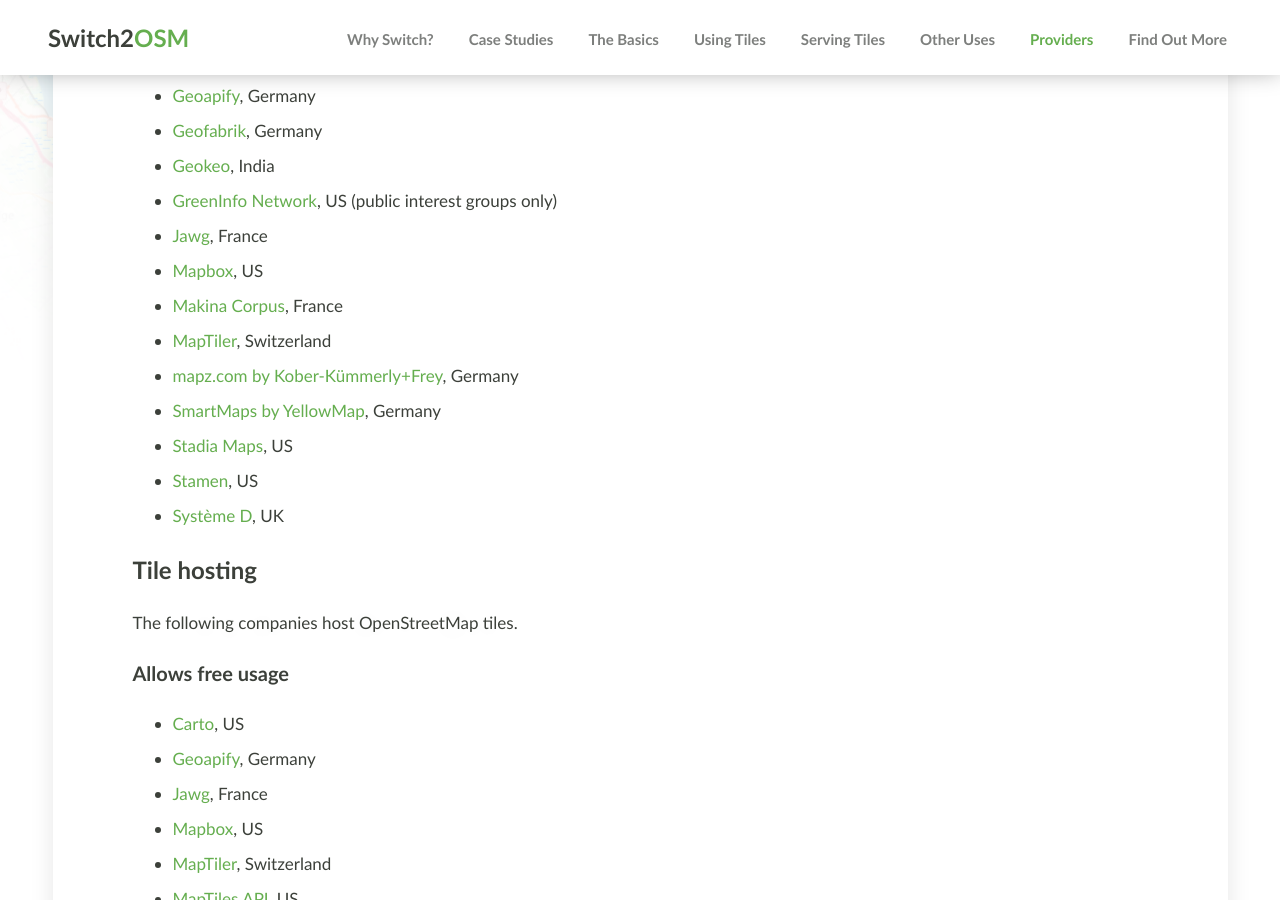
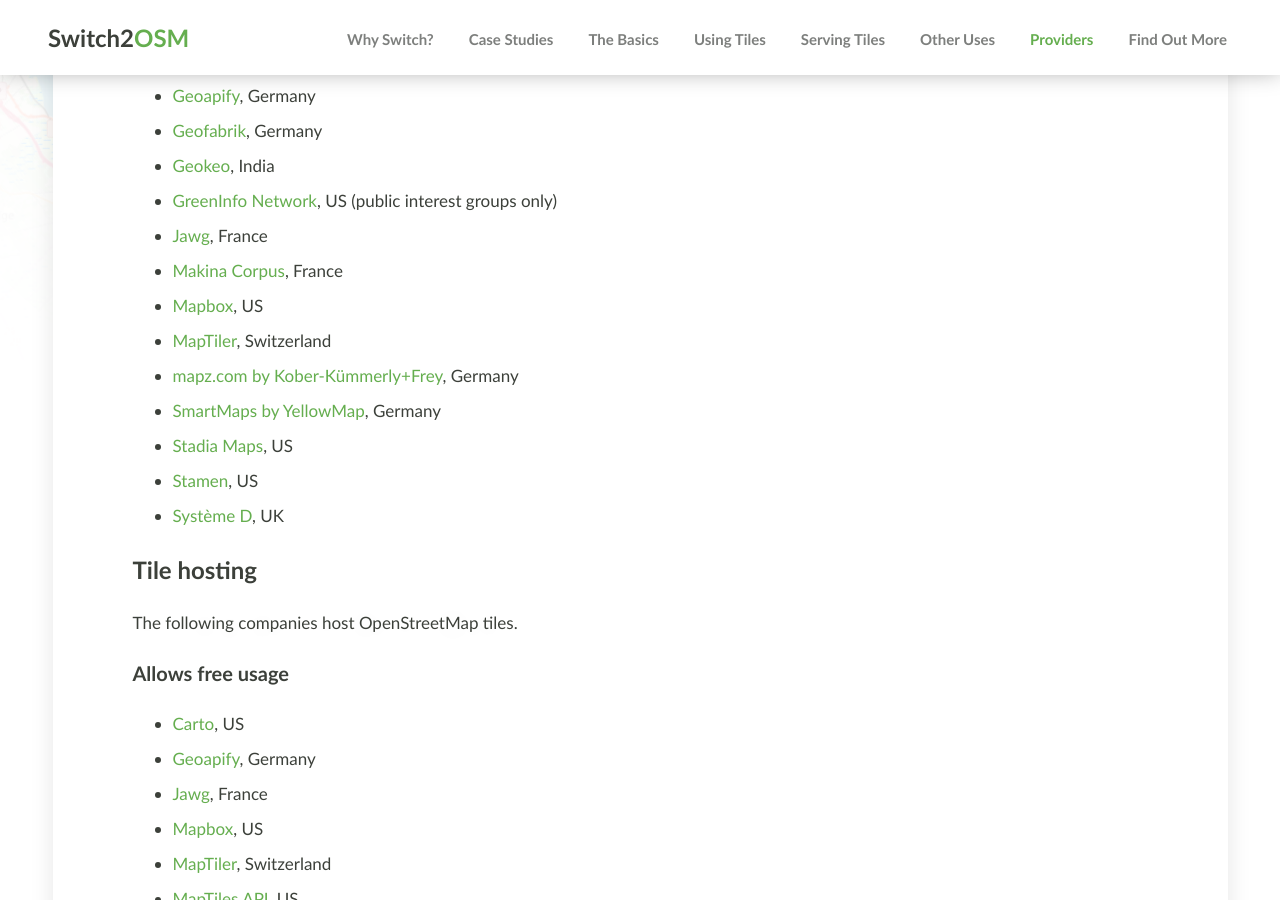
Before and after one commit to switch2osm/switch2osm, a Jekyll site: the page built from providers.md, in a window 1280 px wide and 900 px high, scrolled down 531 px. Built offline with Jekyll 4.4.1, drawn with Linux system fonts in a browser that asks for light colours; comment, search, counter and statistics services are not loaded.

```diff
--- a/providers.md
+++ b/providers.md
@@ -18,8 +18,8 @@ The following companies offer development services and consulting for sites wish
 * [Geokeo](https://www.geokeo.com/), India
 * [GreenInfo Network](https://www.greeninfo.org/), US (public interest groups only)
 * [Jawg](https://www.jawg.io/), France
+* [Makina Corpus](https://makina-corpus.com/), France
 * [Mapbox](https://www.mapbox.com/), US
-* [Makina Corpus](https://makina-corpus.com/), France
 * [MapTiler](https://www.maptiler.com/), Switzerland
 * [mapz.com by Kober-Kümmerly+Frey](https://www.mapz.com/), Germany
 * [SmartMaps by YellowMap](https://www.smartmaps.net/en/), Germany
```
